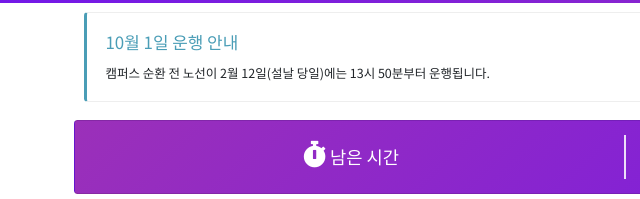
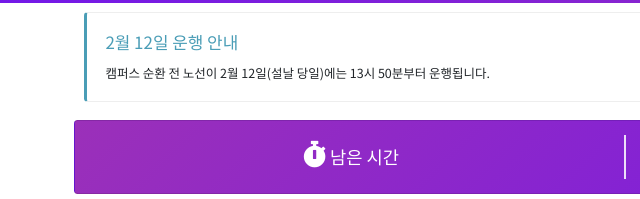
Before and after one commit to kaist-include/kaist-bus, a plain HTML site: page hwaam_live.html in a window 1280 px wide. Shown: the part 162-361 px from the top of the page, 16-656 px from the left. Drawn offline with nearby package versions, Linux system fonts and the light colour scheme.

Commit message:
20210212/lunarNewYear/3

```diff
--- a/hwaam_live.html
+++ b/hwaam_live.html
@@ -229,7 +229,7 @@
     <div class="container">
         <div class="col-md-12">
             <div class="bd-callout bd-callout-info specialHolidayCallout">
-                <h4>10월 1일 운행 안내</h4>
+                <h4>2월 12일 운행 안내</h4>
                 <p>캠퍼스 순환 전 노선이 2월 12일(설날 당일)에는 13시 50분부터 운행됩니다.</p>
             </div>
         </div>
```
Also changed, not shown: hwaam_to_munji_live.html (+1 -1 lines), hwaam_to_munji_weekdays.html (+1 -1 lines), hwaam_to_munji_weekends.html (+1 -1 lines), hwaam_weekdays.html (+1 -1 lines), hwaam_weekends.html (+1 -1 lines), main_live.html (+1 -1 lines), main_weekdays.html (+1 -1 lines), main_weekends.html (+1 -1 lines), munji_inbound_live.html (+1 -1 lines), munji_outbound_live.html (+1 -1 lines), munji_weekdays_inbound.html (+1 -1 lines), munji_weekdays_outbound.html (+1 -1 lines), munji_weekends_inbound.html (+1 -1 lines), munji_weekends_outbound.html (+1 -1 lines).
